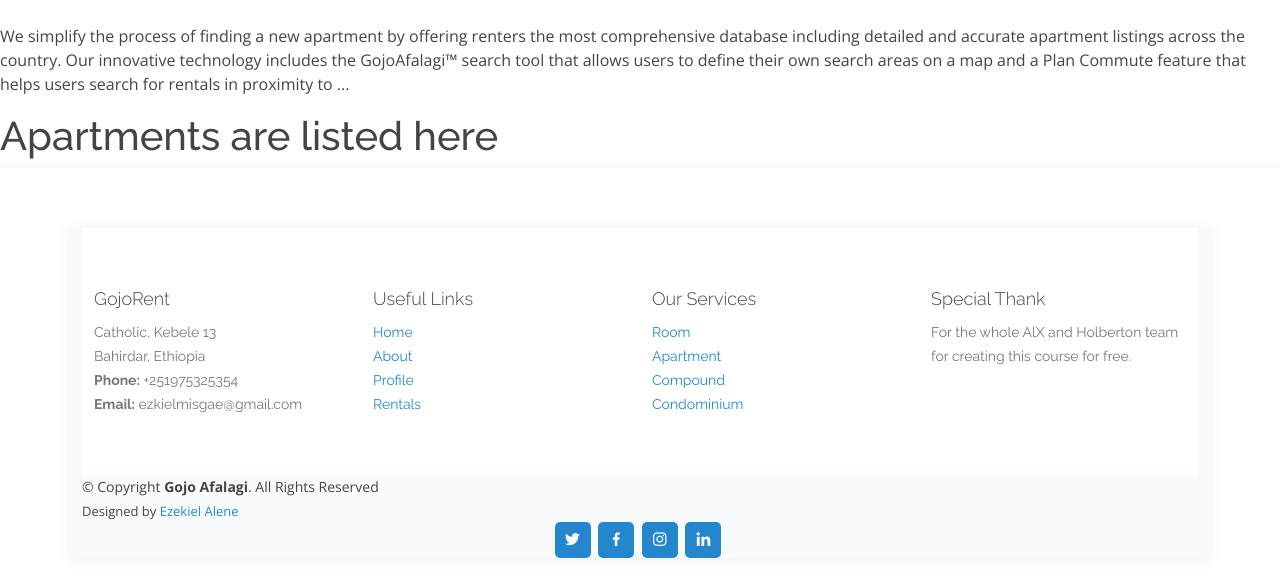
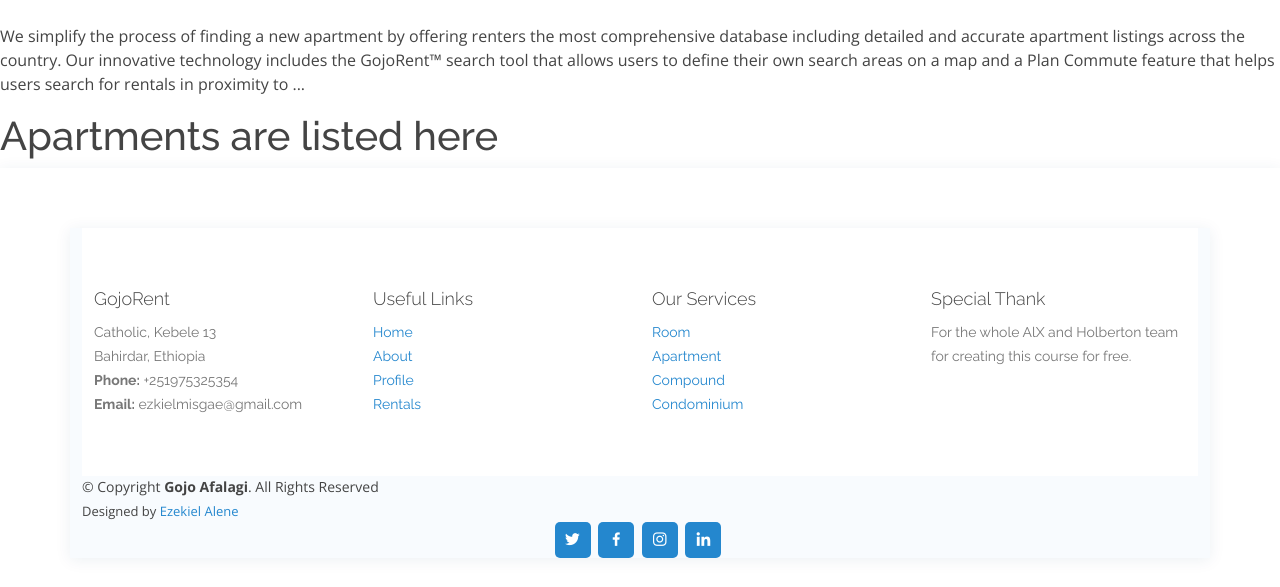
Before and after one commit to EzekielMisgae/Gojo-Afalagi, a Django app: page /apartment in a window 1280 px wide. Shown: the part 72-659 px from the top of the page. Run offline with Django 4.2, Linux system fonts and the light colour scheme; the visitor is signed in with stand-in values (Sample User, id 1); some libraries are stand-ins or nearby versions.

Commit message:
Apartment update

```diff
--- a/webapp/templates/accounts/rental/apartment.html
+++ b/webapp/templates/accounts/rental/apartment.html
@@ -5,7 +5,7 @@
     <p class="description">We simplify the process of finding a new apartment by offering
         renters the most comprehensive database including detailed and accurate
         apartment listings across the country. Our innovative technology includes the
-        GojoAfalagi™ search tool that allows users to define their own search areas on a map and
+        GojoRent™ search tool that allows users to define their own search areas on a map and
          a Plan Commute feature that helps users search for rentals in proximity to ...</p>
 <h1>Apartments are listed here</h1>
 
```
